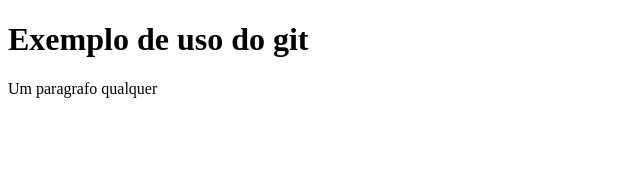
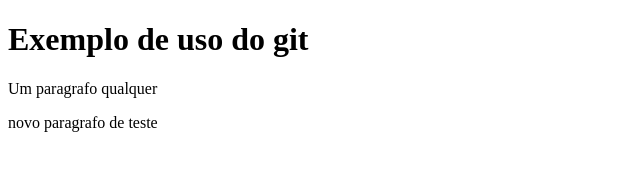
Before and after one commit to gabrielaakiko/projeto-cordova-DDM-1-, a plain HTML site: page index.html in a window 1280 px wide. Shown: the whole page, without its empty margins (0-640 px from the left). Drawn offline with Linux system fonts and the light colour scheme.

Commit message:
adicionado um paragrafo

```diff
--- a/index.html
+++ b/index.html
@@ -9,5 +9,6 @@
 <body>
 	<h1>Exemplo de uso do git</h1>
 	<p>Um paragrafo qualquer</p>
+	<p>novo paragrafo de teste</p>
 </body>
 </html>
```
